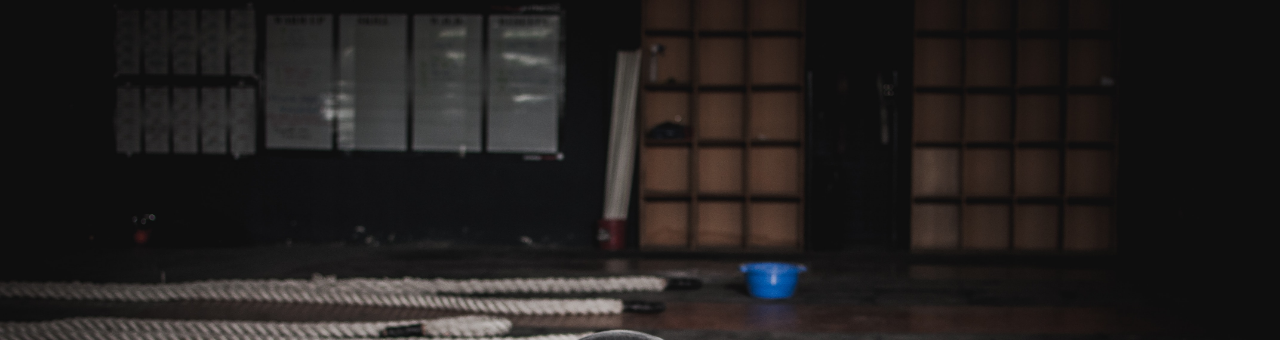
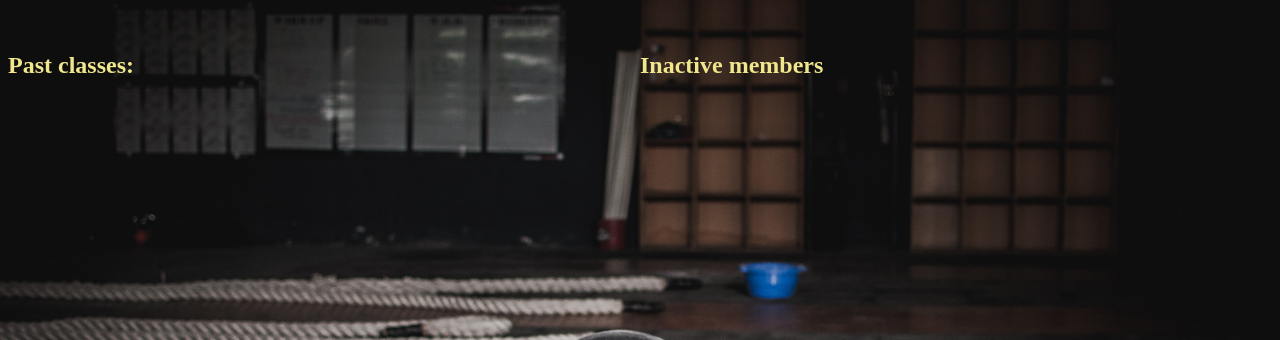
Before and after one commit to fukiran/Gym-management-solo-project, a Flask app: page /admin in a window 1280 px wide. Shown: the part 96-436 px from the top of the page. Run offline with Flask 2, Linux system fonts and the light colour scheme; data that the repository does not hold is empty.

Commit message:
past classes in admin panel

```diff
--- a/controllers/booking_controller.py
+++ b/controllers/booking_controller.py
@@ -1,9 +1,10 @@
 from flask import Flask, Blueprint, render_template, request, redirect
-
+import repositories.session_repository as session_repository
 
 bookings_blueprint = Blueprint("bookings", __name__)
 
 #admin route
 @bookings_blueprint.route('/admin')
 def admin_panel():
-    return render_template("/admin/index.html")
+    past_sessions = session_repository.show_past_sessions()
+    return render_template("/admin/index.html", past_sessions=past_sessions)
--- a/repositories/session_repository.py
+++ b/repositories/session_repository.py
@@ -16,6 +16,15 @@ def select(id):
     result = run_sql(sql, values)[0]
     session = Session(result["name"], result["description"], result["upcoming"], result["capacity"], result["id"])
     return session
+
+def select_all():
+    sessions = []
+    sql = "SELECT * FROM sessions"
+    results = run_sql(sql)
+    for row in results:
+        session = Session(row['name'], row['description'], row['upcoming'], row['capacity'], row['id'])
+        sessions.append(session)
+    return sessions
 
 def update(session):
     sql = "UPDATE sessions SET(name, description, upcoming, capacity) = (%s, %s, %s, %s) WHERE id = %s"
@@ -50,6 +59,15 @@ def show_upcoming():
         upcoming.append(session)
     return upcoming
 
+def show_past_sessions():
+    past_s = []
+    sql = "SELECT * FROM sessions WHERE sessions.upcoming = False"
+    results = run_sql(sql)
+    for row in results:
+        past = Session(row['name'], row['description'], row['upcoming'], row['capacity'], row['id'])
+        past_s.append(past)
+    return past_s
+
 def how_many_members(id):
     booked_members = select_booked_members(id)
     return len(booked_members)
--- a/static/css/style.css
+++ b/static/css/style.css
@@ -121,5 +121,23 @@ body > main > nav > ul > li {
     list-style: none;
     padding: 0.5em;
     color: khaki;
+}
+#admin{
+    display: flex;
+    justify-content: space-around;
+}
+#admin > div{
+    display:flex;
+        width:80%;
+        margin:auto;
+        flex-direction: column;
 
 }
+#admin > div > a{
+        display: flex;
+        margin: 1%;
+        border-radius: 1em;
+        color: rgb(0, 48, 73);
+        background:rgb(252, 191, 73);
+        padding:1em;
+}
--- a/templates/admin/index.html
+++ b/templates/admin/index.html
@@ -1,7 +1,27 @@
 <link rel="stylesheet" href="{{ url_for('static', filename='css/background.css') }}">
 
 {% extends 'base.html' %}
+{% block content %}
+<span id="admin">
+    <div>
+        <h1>Past classes:</h1>
+    {% for  session in past_sessions %}
+    <a href='sessions/{{session.id}}'>
+    <span><b>
+        <p>Class: {{session.name}}</p>
+        <p><small>{{ session.description }}</small></p></b>
+        <p>Capacity: {{ session.capacity }}</p>
 
-{% block content %}
+    </span>
+    </a>
+    {%endfor%}
+    </div>
+    <div>
+        <h1>Inactive members</h1>
+    </div>
+</span>
+
+
+
 
 {% endblock %}
```
